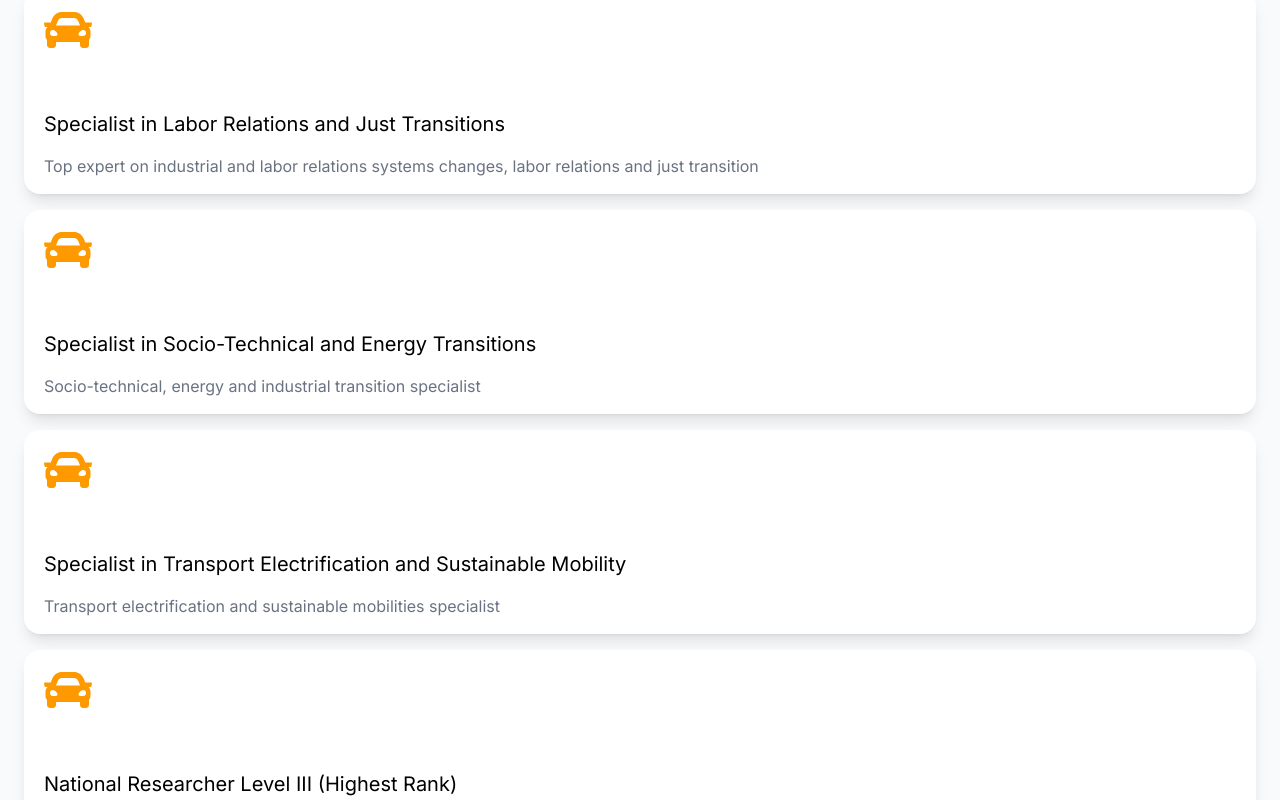
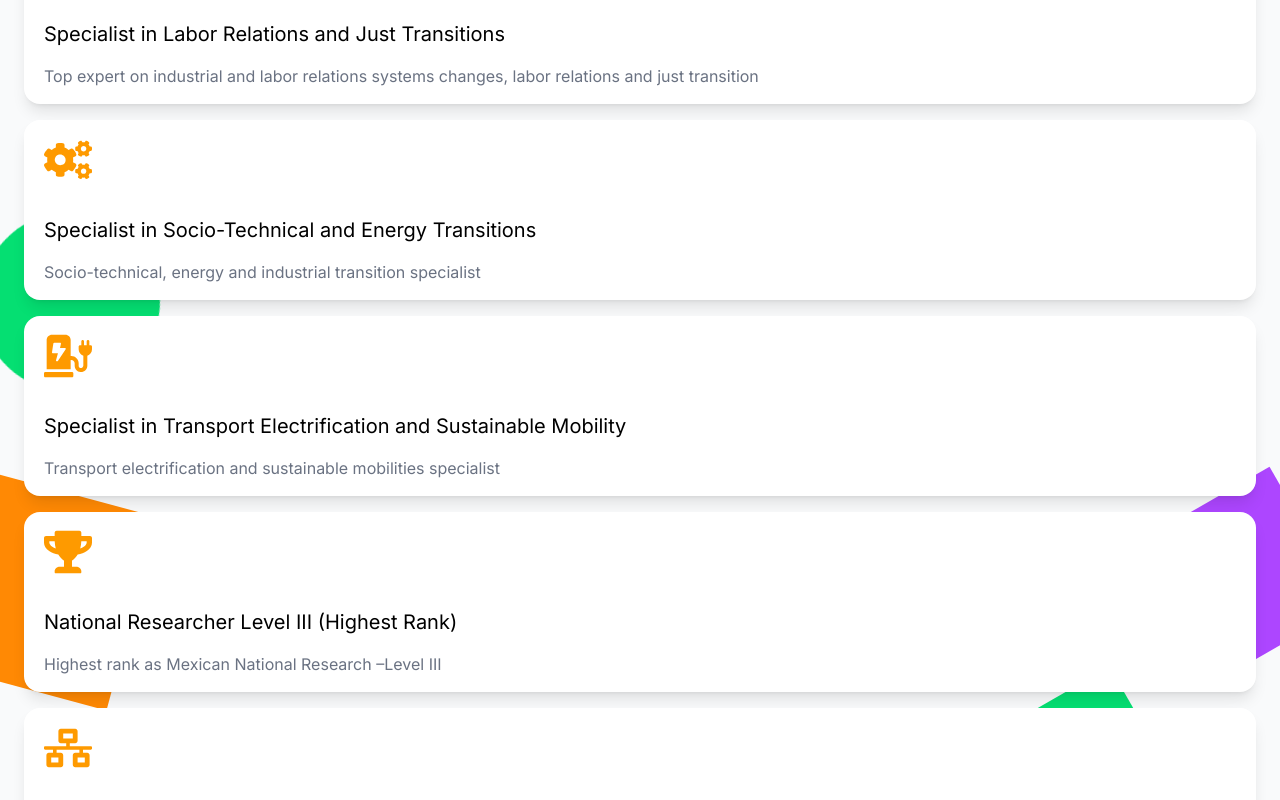
Before and after one commit to Loncitooo/react-site-alex, a React (Vite) app: page / in a window 1280 px wide. Shown: the part 820-1620 px from the top of the page. Built offline with nearby package versions, Linux system fonts and the light colour scheme.

Commit message:
Refactor BriefCard component styles, add animations, and enhance Brief section with additional icons and titles

```diff
--- a/src/components/brief/brief-card.jsx
+++ b/src/components/brief/brief-card.jsx
@@ -23,13 +23,14 @@ const BriefCard = ({ icon, title, text }) => {
   }, [title]);
 
   return (
+
     <div
       id={title}
       className={`w-full h-auto rounded-2xl bg-white px-5 py-4 flex gap-4 flex-col shadow-lg transition-all duration-700 ease-in-out transform ${
         isVisible ? "translate-y-0 opacity-100" : "translate-y-10 opacity-0"
       }`}
     >
-      {icon && <div className="text-5xl text-amber-500 pb-10">{icon}</div>}
+      {icon && <div className="text-5xl text-amber-500 pb-4">{icon}</div>}
       <h1 className="text-xl font-normal text-left text-black">{title}</h1>
       <span className="text-base text-justify text-gray-500">{text}</span>
     </div>
--- a/src/index.css
+++ b/src/index.css
@@ -49,6 +49,32 @@ body {
   }
 }
 
+
+@keyframes float {
+  0% {
+    transform: translateX(0) rotate(0deg);
+  }
+  50% {
+    transform: translateX(20px) rotate(180deg);
+  }
+  100% {
+    transform: translateX(0) rotate(360deg);
+  }
+}
+
+@keyframes rotate {
+  0% {
+    transform: rotate(0deg);
+  }
+  100% {
+    transform: rotate(360deg);
+  }
+}
+
+.animate-rotate {
+  animation: rotate 20s linear infinite;
+}
+
 .animate-fadeIn {
   animation: fadeIn 1s ease-out forwards;
 }
--- a/src/views/Home.jsx
+++ b/src/views/Home.jsx
@@ -47,6 +47,15 @@ const HomeView = () => {
         <div className="clip-triangle animate-float absolute -right-24 -bottom-24 h-48 w-48 bg-purple-500 delay-1000" />
         {/* Cuadrado */}
         <div className="animate-float absolute -top-16 right-16 h-40 w-40 rotate-45 bg-blue-400 delay-2000" />
+
+        {/* mas figuras */}
+
+        <div className="animate-float animate-rotate absolute top-456 -left-32 h-50 w-50 rounded-full bg-blue-400" />
+        <div className="animate-float animate-rotate absolute top-329 -right-10 h-40 w-40 bg-purple-500 rotate-45" />
+        <div className="animate-float animate-rotate absolute top-379 right-30 h-40 w-40 bg-green-400 rotate-45" />
+        <div className="animate-float animate-rotate absolute bottom-56 -left-16 h-50 w-50 bg-orange-400" />
+        <div className="animate-float animate-rotate absolute top-258 -left-5 h-45 w-45 rounded-full bg-green-400" />
+
       </div>
 
       <section className="z-10 flex w-full max-w-6xl flex-col items-center gap-12 md:flex-row">
@@ -167,6 +176,7 @@ const HomeView = () => {
       </section>
             {/* Sección de resumen */}
             <Brief/>
+
     </main>
   );
 };
--- a/src/views/home/brief-section.jsx
+++ b/src/views/home/brief-section.jsx
@@ -1,42 +1,51 @@
 import React from "react";
 import BriefCard from "../../components/brief/brief-card";
-import { FaCar } from "react-icons/fa";
+import {
+  FaCar,
+  FaHandshake,
+  FaCogs,
+  FaChargingStation,
+  FaTrophy,
+  FaNetworkWired,
+} from "react-icons/fa";
 
 export const Brief = () => {
   return (
-    <div className="w-full z-10 flex flex-col items-center justify-center gap-4">
-      <h1 className="text-center uppercase font-bold text-orange-500 text-2xl ">Brief</h1>
-      <div className="w-full h-[2px] bg-orange-400 mb-7"></div>
+    <div className="relative w-full z-10 flex flex-col items-center justify-center gap-4">
+      <h1 className="text-center uppercase font-bold text-orange-500 text-3xl tracking-widest">Brief</h1>
+      {/* <div className="w-full h-[2px] bg-orange-400 mb-7"></div> */}
       <BriefCard
         icon={<FaCar />}
         title="Expert in the Mexican Auto Industry"
         text="Top expert on the Mexican Auto Industry, its management and labor transitions"
       />
-            <BriefCard
-        icon={<FaCar />}
+      <BriefCard
+        icon={<FaHandshake />}
         title="Specialist in Labor Relations and Just Transitions"
         text="Top expert on industrial and labor relations systems changes, labor relations and just transition "
       />
-            <BriefCard
-        icon={<FaCar />}
+      <BriefCard
+        icon={<FaCogs />}
         title="Specialist in Socio-Technical and Energy Transitions"
         text="Socio-technical, energy and industrial transition specialist "
       />
-            <BriefCard
-        icon={<FaCar />}
+      <BriefCard
+        icon={<FaChargingStation />}
         title="Specialist in Transport Electrification and Sustainable Mobility"
         text="Transport electrification and sustainable mobilities specialist "
       />
-            <BriefCard
-        icon={<FaCar />}
+      <BriefCard
+        icon={<FaTrophy />}
         title="National Researcher Level III (Highest Rank)"
         text="Highest rank as Mexican National Research –Level III "
       />
-            <BriefCard
-        icon={<FaCar />}
+      <BriefCard
+        icon={<FaNetworkWired />}
         title="Leader in National and International Research Networks"
         text="Leadership in creating and promoting national and international research networks"
       />
+
+      {/* Figuras geométricas de fondo */}
     </div>
   );
 };
```
